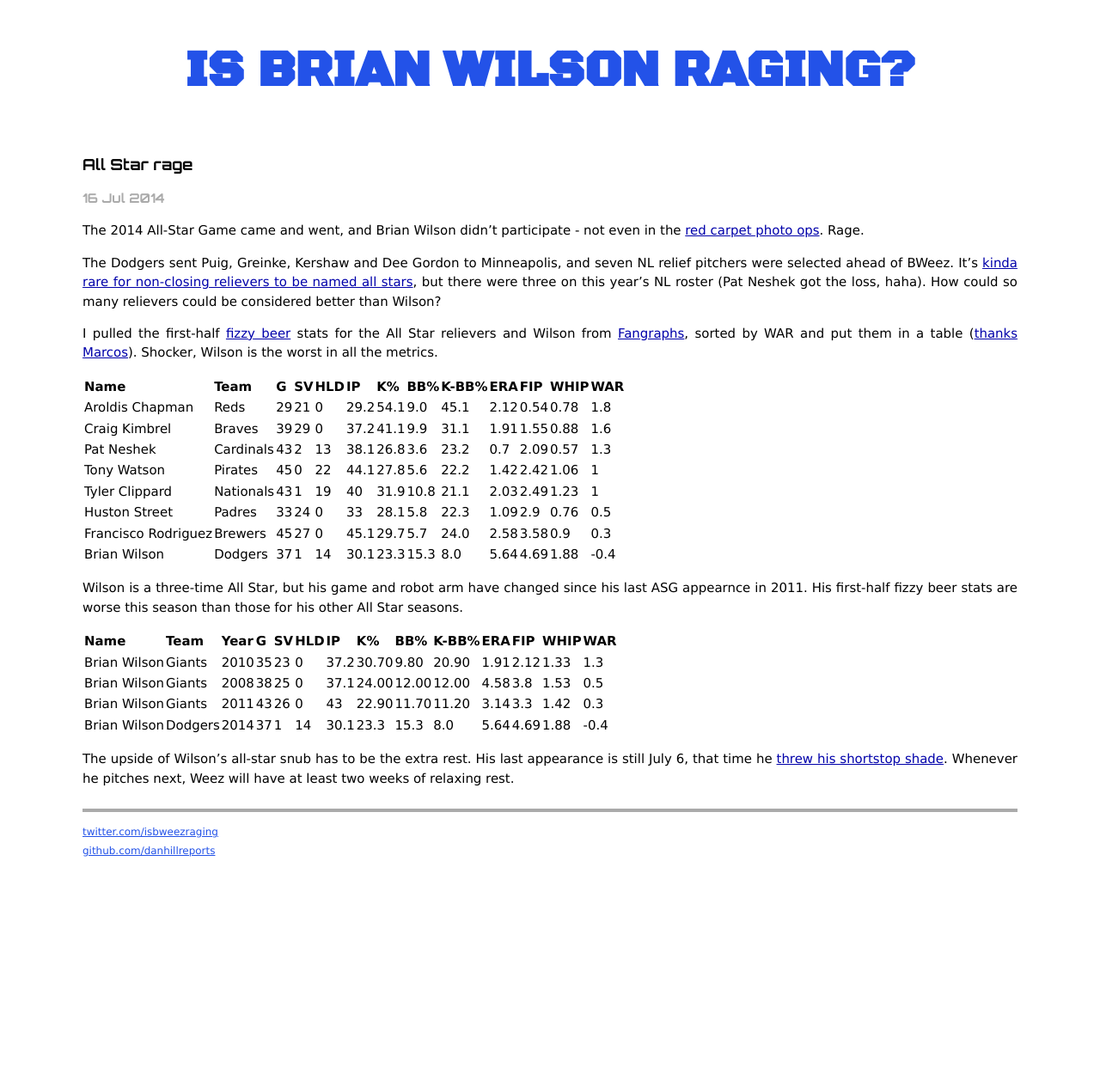
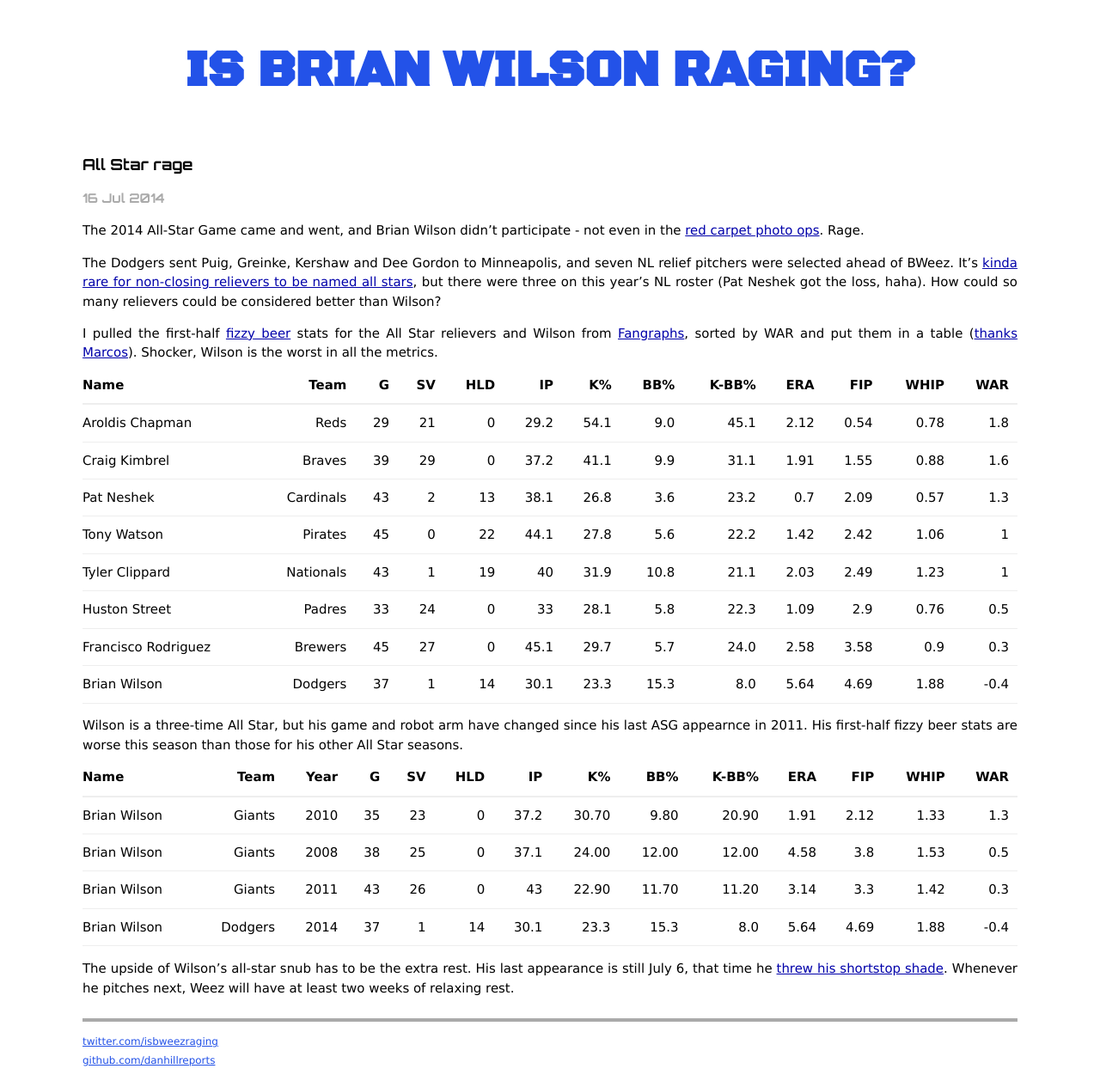
Before and after one commit to danhillreports/isbrianwilsonraging, a Jekyll site: the page built from _posts/2014-07-16-allstar.markdown, in a window 1280 px wide. Shown: the whole page at 86% size. Built offline with Jekyll 4.4.1, drawn with Linux system fonts in a browser that asks for light colours; nearby versions of some CDN libraries; Markdown is read by kramdown in place of the engine named in the settings; before the commit the page ends 1014 px from its top, so only the background shows below that.

Commit message:
Use NPR responsive table CSS http://blog.apps.npr.org/2014/05/09/responsive-data-tables.html

```diff
--- a/css/main.css
+++ b/css/main.css
@@ -203,3 +203,76 @@
     width: 100%;
   }
 }
+
+/*
+  NPR table styles
+  http://blog.apps.npr.org/2014/05/09/responsive-data-tables.html
+*/
+table {
+    border-collapse: collapse;
+    padding: 0;
+    margin: 0 0 11px 0;
+    width: 100%;
+}
+
+table th {
+    text-align: left;
+    border-bottom: 2px solid #eee;
+    vertical-align: bottom;
+    padding: 0 10px 10px 10px;
+    text-align: right;
+}
+
+table td {
+    border-bottom: 1px solid #eee;
+    vertical-align: top;
+    padding: 10px;
+    text-align: right;
+}
+
+table th:nth-child(1),
+table td:nth-child(1) {
+    text-align: left;
+    padding-left: 0;
+}
+
+/* responsive table */
+@media screen and (max-width: 480px) {
+    table,
+    tbody {
+        display: block;
+        width: 100%:
+    }
+    thead { display: none; }
+    table tr,
+    table th,
+    table td {
+        display: block;
+        padding: 0;
+        text-align: left;
+        white-space: normal;
+    }
+    table tr {
+        border-bottom: 1px solid #eee;
+        padding-bottom: 11px;
+        margin-bottom: 11px;
+    }
+    table th[data-title]:before,
+    table td[data-title]:before {
+        content: attr(data-title) ":\00A0";
+        font-weight: bold;
+    }
+    table td {
+        border: none;
+        margin-bottom: 6px;
+        color: #444;
+    }
+    table td:empty { display: none; }
+    table td:first-child {
+        font-size: 14px;
+        font-weight: bold;
+        margin-bottom: 6px;
+        color: #333;
+    }
+    table td:first-child:before { content: ''; }
+  }
```
